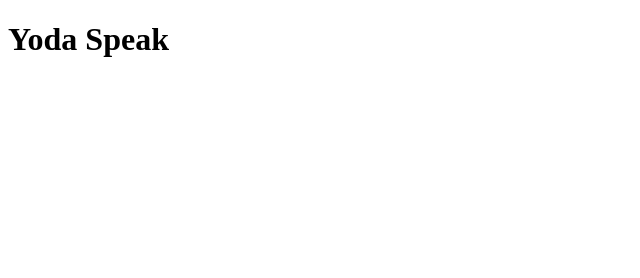
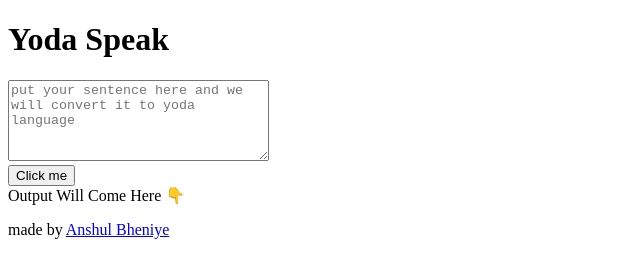
Before and after one commit to anshul-bheniye/Mark-Seven-Yoda-Talk, a plain HTML site: page index.html in a window 1280 px wide. Shown: the whole page, without its empty margins (0-640 px from the left). Drawn offline with Linux system fonts and the light colour scheme.

Commit message:
all elements placed

```diff
--- a/index.html
+++ b/index.html
@@ -10,9 +10,21 @@
 </head>
 
 <body>
+
     <div>
         <h1>Yoda Speak</h1>
+        <textarea name="textInput" id="textArea" cols="30" rows="5"
+            placeholder="put your sentence here and we will convert it to yoda language"></textarea><br>
+
+        <input type="button" name="Button" value="Click me" id="tapme">
+        <div class="outcome-heading">Output Will Come Here 👇</div>
+        <div id="output"> </div>
     </div>
+    <footer>
+        <p>made by <a href="https://anshulbheniye-portfolio.netlify.app/" title="Full Stack Web Developer">Anshul
+                Bheniye</a></p>
+    </footer>
+
     <script src="yodapp.js" type="text/javascript"></script>
 </body>
 
```
